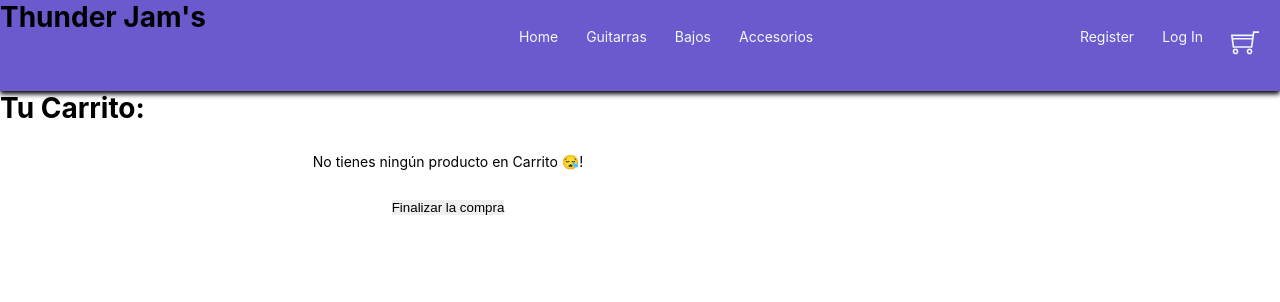
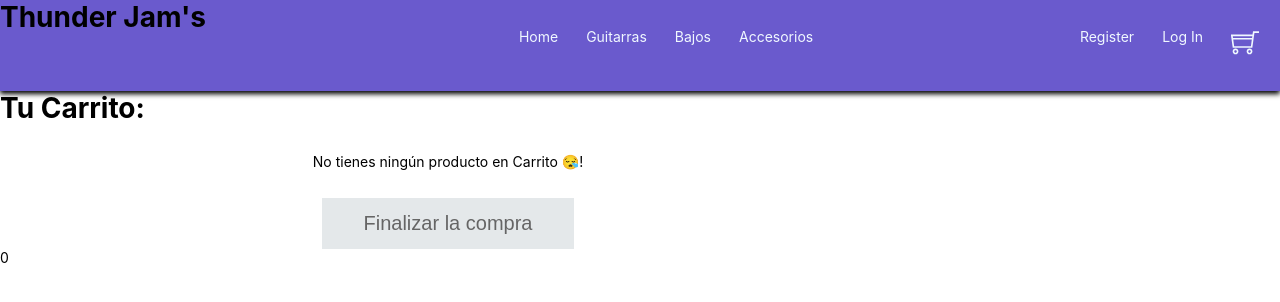
Before and after one commit to AlexisBadano/React-34810, a React (Create React App) app: page /cart in a window 1280 px wide. Shown: the top 302 px of the page. Built offline with nearby package versions, Linux system fonts and the light colour scheme.

Commit message:
feat: Agregando el total de los subtotales en carro

```diff
--- a/src/components/Cart.js
+++ b/src/components/Cart.js
@@ -67,6 +67,7 @@ const Cart = () => {
                 </button>
               </li>
             </>
+
           ))
         )}
       </ul>
@@ -83,7 +84,7 @@ const Cart = () => {
           </div>
         ) : (
           <div>
-            <button
+            <button className="buy__button__disabled"
               onClick={() => {
                 alert("No tienes ningun producto en el carrito!");
               }}
@@ -93,6 +94,10 @@ const Cart = () => {
           </div>
         )}
       </ul>
+
+      <div>
+        {productos.total()}
+      </div>
     </>
   );
 };
--- a/src/components/CartContext.js
+++ b/src/components/CartContext.js
@@ -73,7 +73,7 @@ const CartContextProvider = (props) => {
   const subTotal = () => {
     let subTotal = cartList.map((item) => pricePerItem(item.idItem));
     return subTotal.reduce(
-      (previousValue, currentValue) => previousValue + currentValue
+      (previousValue, currentValue) => previousValue + currentValue, 0
     );
   };
 
--- a/src/css/cart.css
+++ b/src/css/cart.css
@@ -10,3 +10,27 @@
     box-shadow: 0 12px 16px 0 rgba(0,0,0,0.24), 0 17px 50px 0 rgba(0,0,0,0.19);
     background-color: slateblue;
 }
+
+.buy__button{
+    cursor: pointer;
+    text-align: center;
+    padding: 1rem 3rem;
+    font-size: 20px;
+    background-color: rgb(211, 217, 221);
+}
+
+.buy__button:hover{
+    box-shadow: 0 12px 16px 0 rgba(0,0,0,0.24), 0 17px 50px 0 rgba(0,0,0,0.19);
+    background-color: slateblue;
+}
+
+
+
+.buy__button__disabled {
+    opacity: 0.6;
+    cursor: not-allowed;
+    text-align: center;
+    padding: 1rem 3rem;
+    font-size: 20px;
+    background-color: rgb(211, 217, 221);
+  }
```
